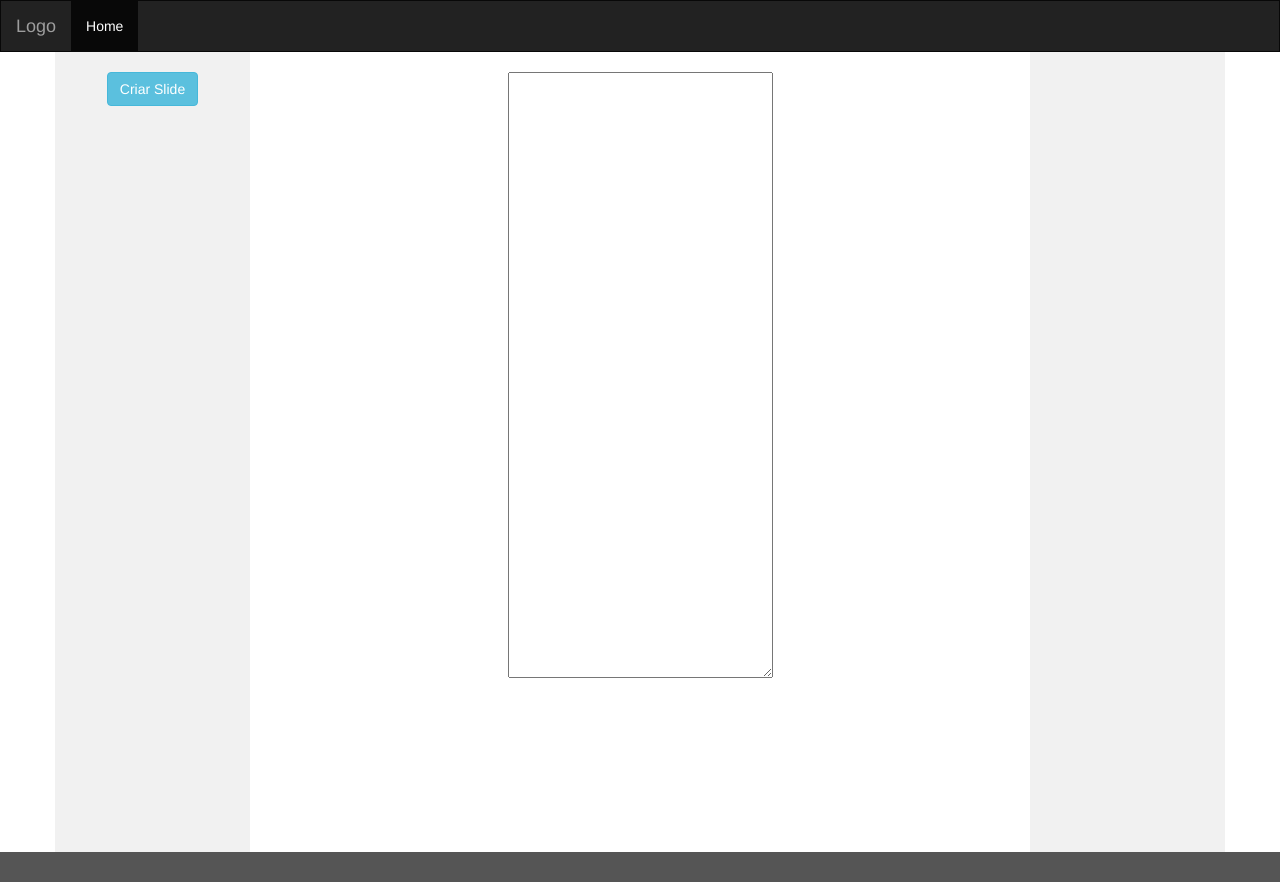
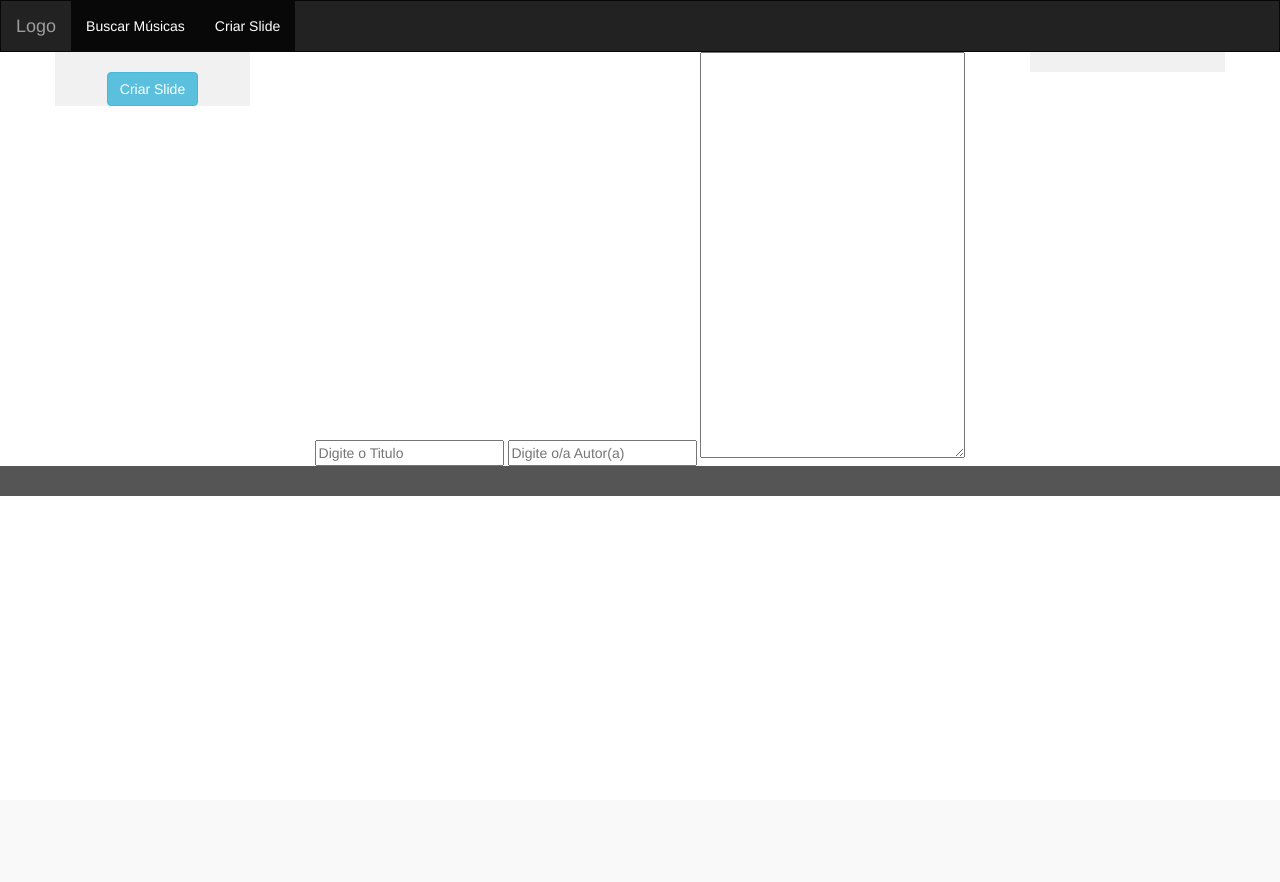
Before and after one commit to FilipeQuina/flask-pptx, a Flask app: page /showLyrics/ in a window 1280 px wide. After the commit the page ends 496 px from the top, so only its background shows below. Run offline with Flask 2, Linux system fonts and the light colour scheme; some libraries are stand-ins or nearby versions.

Commit message:
alter template jinja and create slide

```diff
--- a/gospel.py
+++ b/gospel.py
@@ -31,7 +31,7 @@ def createSlideAPI(name, band, text):
             shape = letra.shapes
             left = Inches(8.2)
             top = Inches(5.7)
-            shape.add_picture("base1.png", left, top)
+            shape.add_picture("static/content/base1.png", left, top)
             body_shape = shape.placeholders[1]
             tf = body_shape.text_frame.paragraphs[0]
             tf.font.size = Pt(40)
--- /dev/null
+++ b/static/style/personal.css
@@ -0,0 +1,39 @@
+/* Remove the navbar's default margin-bottom and rounded borders */
+.navbar {
+    margin-bottom: 0;
+    border-radius: 0;
+}
+
+/* Set height of the grid so .sidenav can be 100% (adjust as needed) */
+.row.content {
+    height: 100%;
+}
+
+/* Set gray background color and 100% height */
+.sidenav {
+    padding-top: 20px;
+    background-color: #f1f1f1;
+    height: 100%;
+}
+
+/* Set black background color, white text and some padding */
+footer {
+    background-color: #555;
+    color: white;
+    padding: 15px;
+}
+textarea {
+    resize: both;
+    overflow: auto;
+}
+/* On small screens, set height to 'auto' for sidenav and grid */
+@media screen and (max-width: 767px) {
+    .sidenav {
+        height: auto;
+        padding: 15px;
+    }
+
+    .row.content {
+        height: auto;
+    }
+}
--- a/templates/showLyrics.html
+++ b/templates/showLyrics.html
@@ -1,72 +1,7 @@
-<html lang="pt-br">
+{% extends "template.html" %}
 
-<head>
-    <title>Document</title>
-    <meta charset="UTF-8">
-    <meta name="viewport" content="width=device-width, initial-scale=1.0">
-    <meta http-equiv="X-UA-Compatible" content="ie=edge">
-    <link rel="stylesheet" href="https://maxcdn.bootstrapcdn.com/bootstrap/3.4.0/css/bootstrap.min.css">
-    <script src="https://ajax.googleapis.com/ajax/libs/jquery/3.4.1/jquery.min.js"></script>
-    <script src="https://maxcdn.bootstrapcdn.com/bootstrap/3.4.0/js/bootstrap.min.js"></script>
-    <style>
-        /* Remove the navbar's default margin-bottom and rounded borders */
-        .navbar {
-            margin-bottom: 0;
-            border-radius: 0;
-        }
+{% block content %}
 
-        /* Set height of the grid so .sidenav can be 100% (adjust as needed) */
-        .row.content {
-            height: 100%;
-        }
-
-        /* Set gray background color and 100% height */
-        .sidenav {
-            padding-top: 20px;
-            background-color: #f1f1f1;
-            height: 100%;
-        }
-
-        /* Set black background color, white text and some padding */
-        footer {
-            background-color: #555;
-            color: white;
-            padding: 15px;
-        }
-
-        /* On small screens, set height to 'auto' for sidenav and grid */
-        @media screen and (max-width: 767px) {
-            .sidenav {
-                height: auto;
-                padding: 15px;
-            }
-
-            .row.content {
-                height: auto;
-            }
-        }
-    </style>
-
-</head>
-
-<body>
-    <nav class="navbar navbar-inverse">
-        <div class="container-fluid">
-            <div class="navbar-header">
-                <button type="button" class="navbar-toggle" data-toggle="collapse" data-target="#myNavbar">
-                    <span class="icon-bar"></span>
-                    <span class="icon-bar"></span>
-                    <span class="icon-bar"></span>
-                </button>
-                <a class="navbar-brand" href="#">Logo</a>
-            </div>
-            <div class="collapse navbar-collapse" id="myNavbar">
-                <ul class="nav navbar-nav">
-                    <li class="active"><a href="/">Home</a></li>
-                </ul>
-            </div>
-        </div>
-    </nav>
 
     <div class="container text-center">
         <div class="row content">
@@ -75,9 +10,9 @@
                 <button id="createSlide" class="btn btn-info">Criar Slide</button>
             </div>
             <div class="col-sm-8 col-xl-8 text-center">
-                <h1 id="title"></h1>
-                <h2 id="band"></h2>
-                <textarea cols="30" rows="30"id="text"></textarea>
+                <input id="title" placeholder="Digite o Titulo"/>
+                <input id="band" placeholder="Digite o/a Autor(a)"/>
+                <textarea cols="30" rows="20" id="text"></textarea>
             </div>
             <div class="col-sm-2 col-xl-2 sidenav">
 
@@ -95,15 +30,15 @@
                 url: "https://api.vagalume.com.br/search.php?musid=" + musid + "&apikey=c7e791ff9a6292b3f9cf104248d8cc40",
                 type: 'get',
                 success: function (data) {
-                    $("#title").append(data.mus[0].name);
-                    $("#band").append(data.art.name);
+                    $("#title").val(data.mus[0].name);
+                    $("#band").val(data.art.name);
                     $("#text").append(data.mus[0].text.replace(/^[A-Z]$/i, "</p><p>"));
                 }
             });
         });
         $("#createSlide").click(function () {
-            var title = $("#title").text();
-            var band = $("#band").text();
+            var title = $("#title").val();
+            var band = $("#band").val();
             var text = $("#text").val();
             $.ajax({
                 url: "/sendByAPI",
@@ -129,6 +64,4 @@
             });
         });
     </script>
-</body>
-
-</html>
+{% endblock %}
--- /dev/null
+++ b/templates/template.html
@@ -0,0 +1,36 @@
+<!DOCTYPE html>
+<html lang="en">
+
+<head>
+    <title>Gerador de Slides</title>
+    <meta charset="utf-8">
+    <meta name="viewport" content="width=device-width, initial-scale=1">
+    <link rel="stylesheet" href="https://maxcdn.bootstrapcdn.com/bootstrap/3.4.0/css/bootstrap.min.css">
+    <script src="https://ajax.googleapis.com/ajax/libs/jquery/3.4.1/jquery.min.js"></script>
+    <script src="https://maxcdn.bootstrapcdn.com/bootstrap/3.4.0/js/bootstrap.min.js"></script>
+    <link rel="stylesheet" href="{{url_for('static', filename='style/personal.css')}}">
+</head>
+
+<body>
+    <nav class="navbar navbar-inverse">
+        <div class="container-fluid">
+            <div class="navbar-header">
+                <button type="button" class="navbar-toggle" data-toggle="collapse" data-target="#myNavbar">
+                    <span class="icon-bar"></span>
+                    <span class="icon-bar"></span>
+                    <span class="icon-bar"></span>
+                </button>
+                <a class="navbar-brand" href="#">Logo</a>
+            </div>
+            <div class="collapse navbar-collapse" id="myNavbar">
+                <ul class="nav navbar-nav">
+                    <li class="active"><a href="/">Buscar Músicas</a></li>
+                    <li class="active"><a href="/showLyrics/">Criar Slide</a></li>
+                </ul>
+            </div>
+        </div>
+    </nav>
+{% block content %}
+{% endblock %}
+</body>
+</html>
```
Also changed, not shown: templates/index.html (+3 -78 lines), static/content/base1.png (renamed from base1.png).
